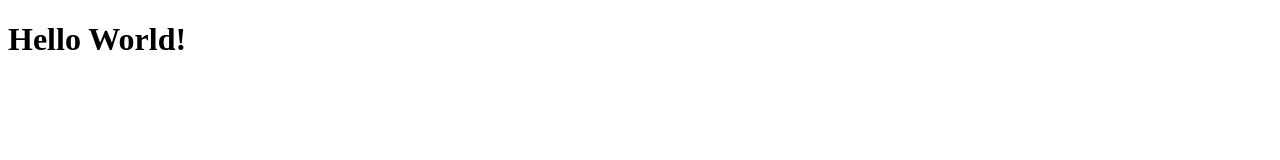
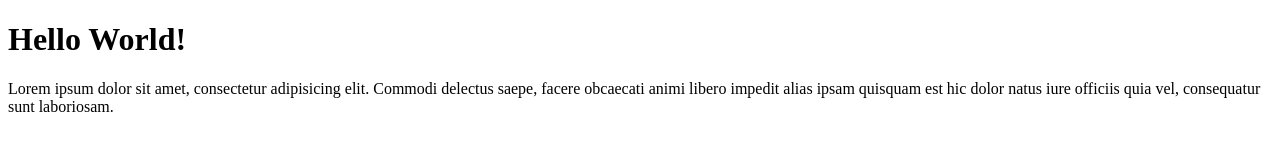
Before and after one commit to DarkGnost/dg-git-test, a plain HTML site: page index.html in a window 1280 px wide. Drawn offline with Linux system fonts and the light colour scheme.

Commit message:
menambahkan paragraf

```diff
--- a/index.html
+++ b/index.html
@@ -8,6 +8,6 @@
 </head>
 <body>
     <h1>Hello World!</h1>
-
+    <p>Lorem ipsum dolor sit amet, consectetur adipisicing elit. Commodi delectus saepe, facere obcaecati animi libero impedit alias ipsam quisquam est hic dolor natus iure officiis quia vel, consequatur sunt laboriosam.</p>
 </body>
 </html>
```
